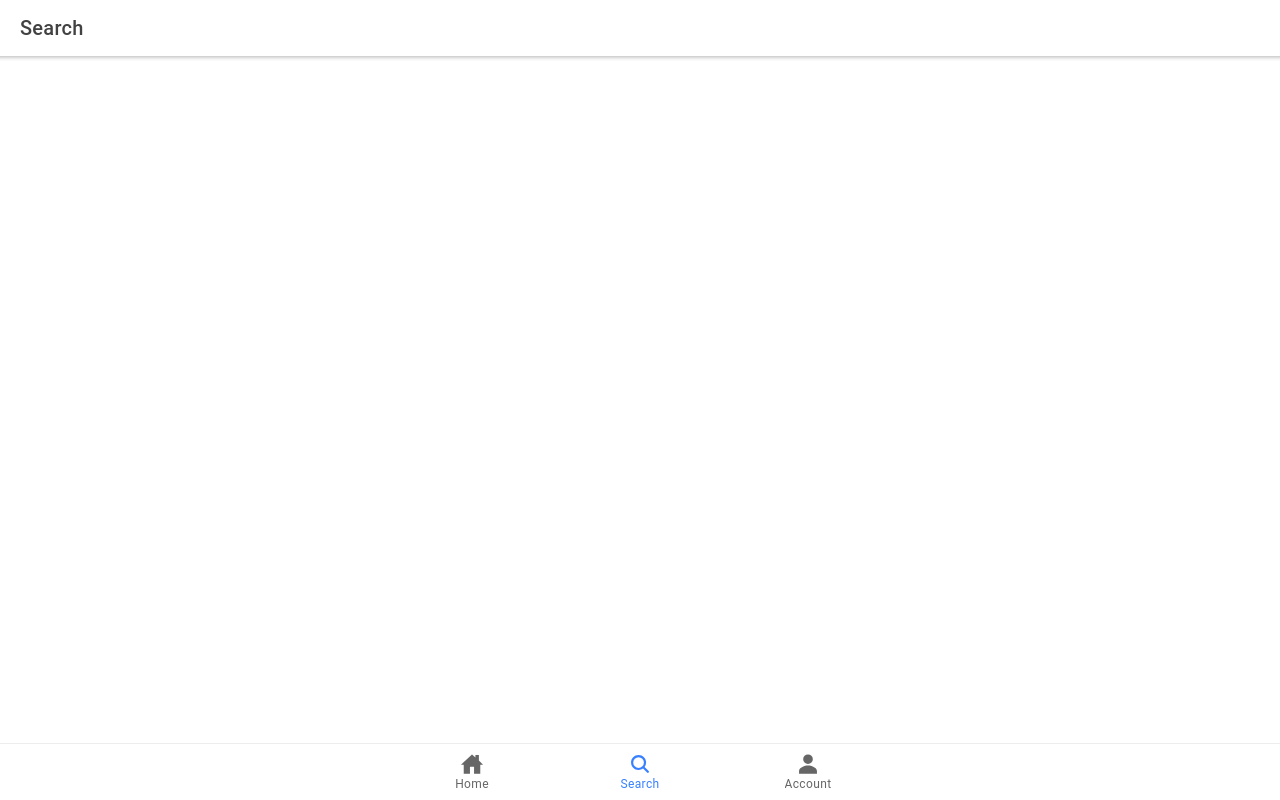
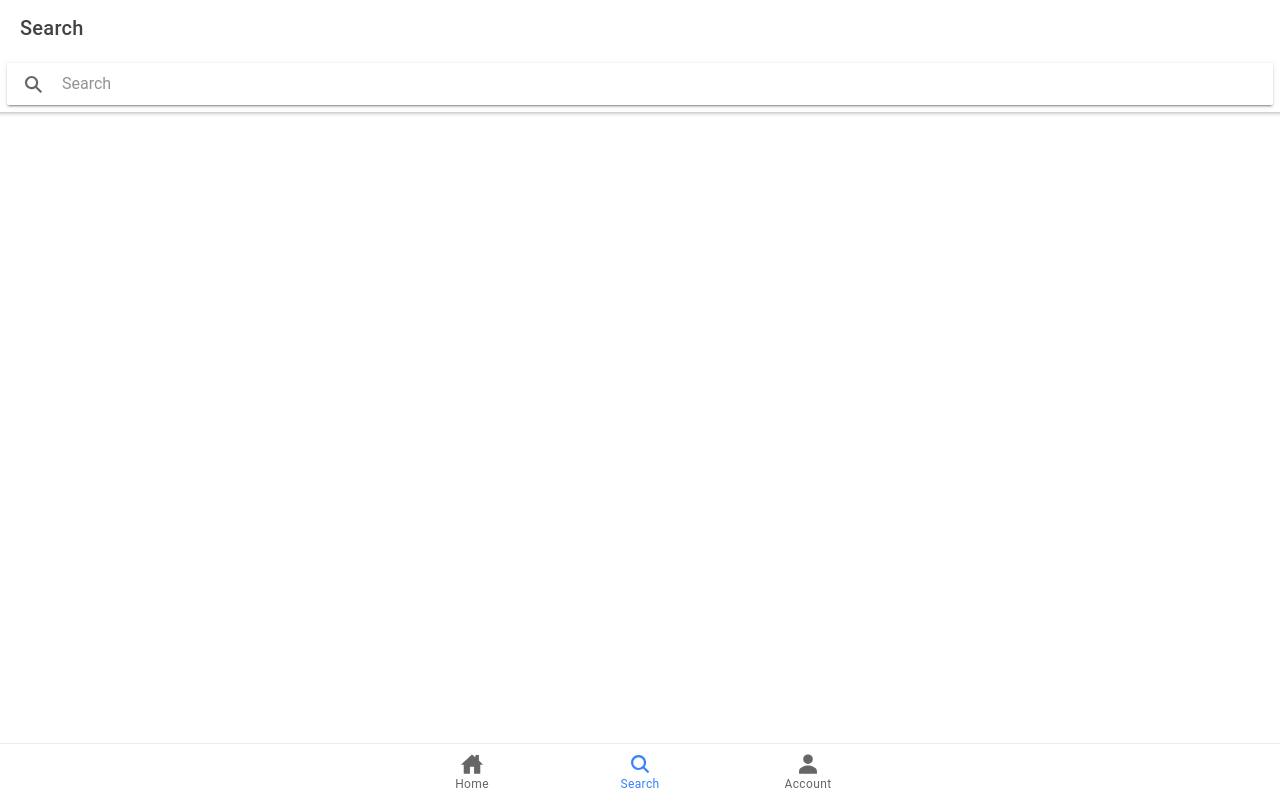
Before and after one commit to jlane9/hello-world, a React (Create React App) app: page /tabs/search in a window 1280 px wide. Built offline with nearby package versions, Linux system fonts and the light colour scheme.

Commit message:
Add searchbar to search page

```diff
--- a/src/pages/search/Search.tsx
+++ b/src/pages/search/Search.tsx
@@ -1,5 +1,5 @@
 import React from 'react';
-import { IonContent, IonHeader, IonPage, IonTitle, IonToolbar } from '@ionic/react';
+import { IonContent, IonHeader, IonPage, IonSearchbar, IonTitle, IonToolbar } from '@ionic/react';
 
 const Search: React.FC = () => {
   return (
@@ -7,6 +7,9 @@ const Search: React.FC = () => {
       <IonHeader>
         <IonToolbar>
           <IonTitle>Search</IonTitle>
+        </IonToolbar>
+        <IonToolbar>
+          <IonSearchbar />
         </IonToolbar>
       </IonHeader>
       <IonContent fullscreen>
```
